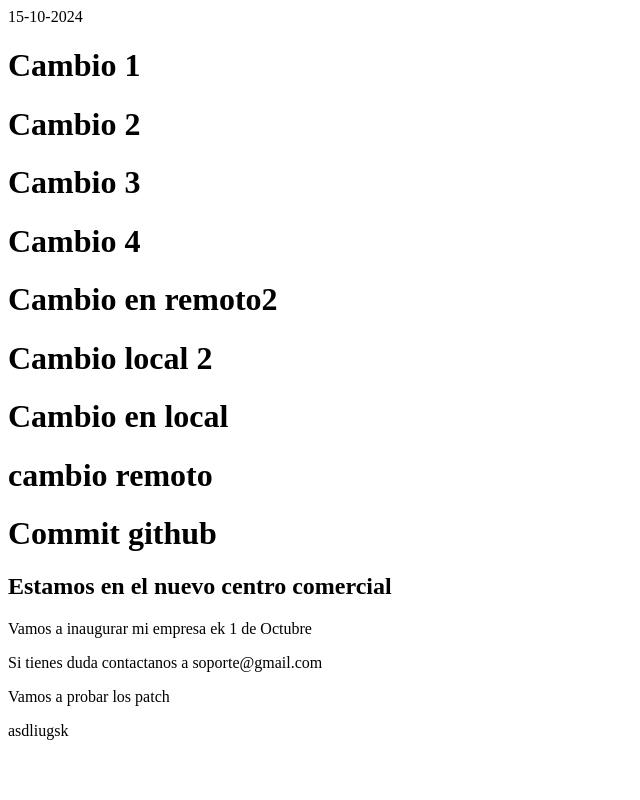
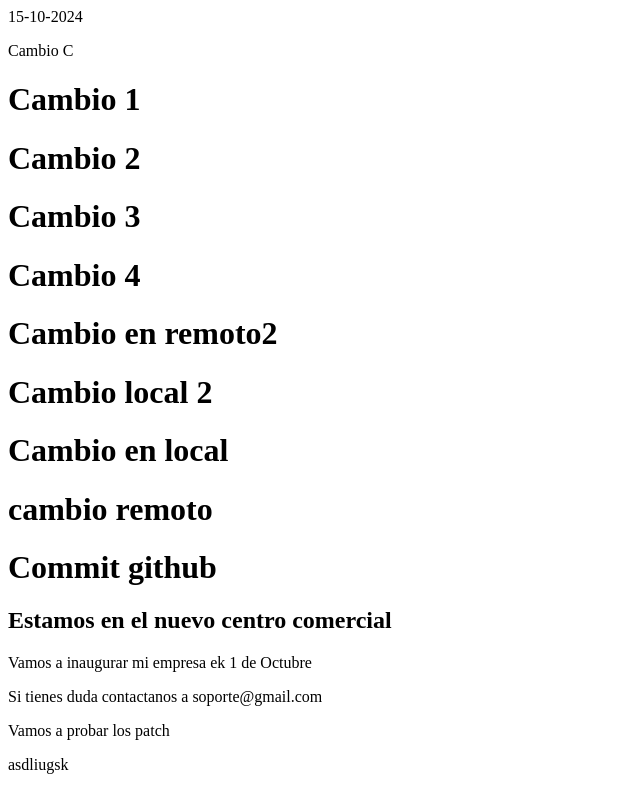
Before and after one commit to MarPerezGea/Git-Tutorial-Repo, a plain HTML site: page index.html in a window 1280 px wide. Shown: the whole page, without its empty margins (0-640 px from the left). Drawn offline with Linux system fonts and the light colour scheme.

Commit message:
Cambio C

```diff
--- a/index.html
+++ b/index.html
@@ -7,6 +7,7 @@
     <date>15-10-2024</date>
 </head>
 <body>
+    <p>Cambio C</p>
     <h1>Cambio 1</h1>
     <h1>Cambio 2</h1>
     <h1>Cambio 3</h1>
```
